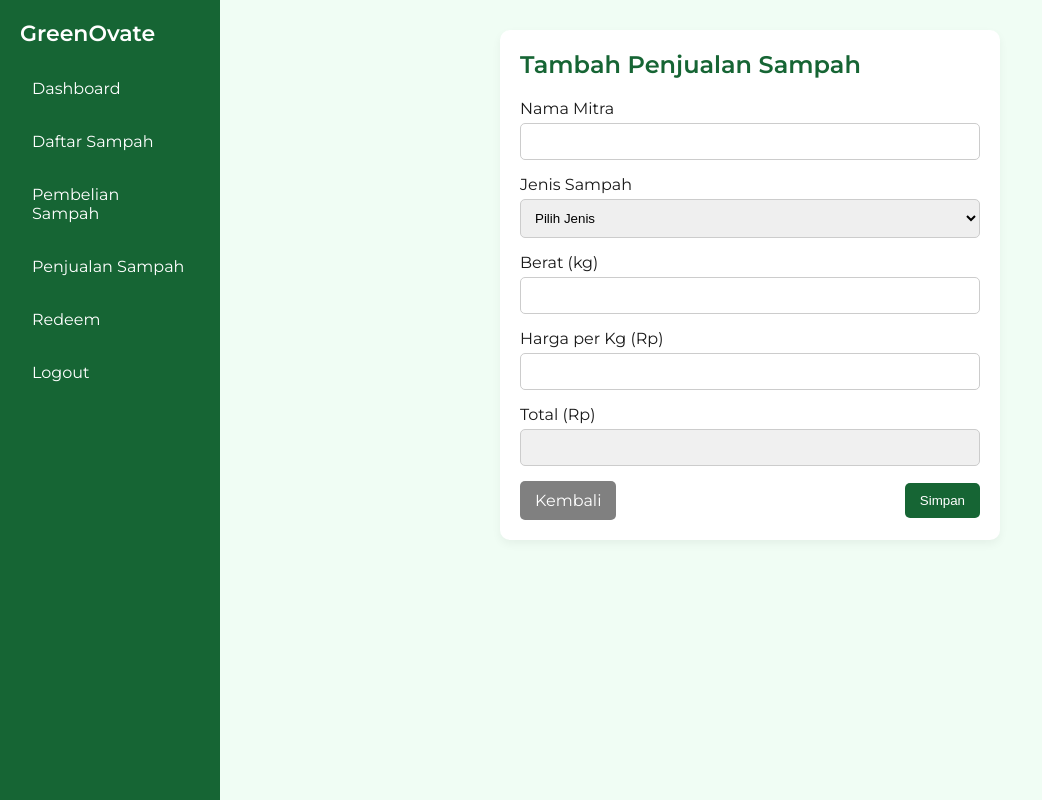
After one commit to DimasRizky21/BankSampah, a PHP site: page /admin/tambah_jual_sampah.php in a window 1280 px wide. The commit adds this page. Shown: the whole page, without its empty margins (0-1042 px from the left). Run offline with PHP 8.4, Linux system fonts and the light colour scheme; data that the repository does not hold is empty.

```diff
--- /dev/null
+++ b/admin/tambah_jual_sampah.php
@@ -0,0 +1,208 @@
+<?php
+include '../koneksi.php';
+
+// Proses simpan jika form disubmit
+if ($_SERVER['REQUEST_METHOD'] == 'POST') {
+  $nama_mitra = mysqli_real_escape_string($koneksi, $_POST['nama_mitra']);
+  $jenis_sampah_id = intval($_POST['jenis_sampah']);
+  $berat = floatval($_POST['berat']);
+  $harga_per_kg = intval($_POST['harga_per_kg']);
+  $total = $berat * $harga_per_kg;
+  $tanggal = date('Y-m-d');
+
+  // Ambil nama jenis sampah dari tabel sampah
+  $sampah_query = mysqli_query($koneksi, "SELECT jenis_sampah FROM sampah WHERE id = '$jenis_sampah_id'");
+  $sampah_data = mysqli_fetch_assoc($sampah_query);
+  $jenis_sampah = $sampah_data['jenis_sampah'];
+
+  // Simpan ke tabel penjualan_sampah
+  mysqli_query($koneksi, "INSERT INTO penjualan_sampah (nama_mitra, jenis_sampah, berat_kg, harga_per_kg, total, tanggal)
+    VALUES ('$nama_mitra', '$jenis_sampah', '$berat', '$harga_per_kg', '$total', '$tanggal')");
+
+  header("Location: jual_sampah.php");
+  exit;
+}
+
+// Ambil data jenis sampah
+$jenis_query = mysqli_query($koneksi, "SELECT id, jenis_sampah FROM sampah ORDER BY jenis_sampah ASC");
+?>
+
+<!DOCTYPE html>
+<html lang="en">
+
+<head>
+  <meta charset="UTF-8" />
+  <meta name="viewport" content="width=device-width, initial-scale=1.0" />
+  <title>Tambah Penjualan Sampah | GreenOvate</title>
+  <link href="https://fonts.googleapis.com/css2?family=Montserrat:wght@400;600&display=swap" rel="stylesheet" />
+  <style>
+    * {
+      box-sizing: border-box;
+      margin: 0;
+      padding: 0;
+    }
+
+    body {
+      font-family: 'Montserrat', sans-serif;
+      background-color: #f5fafd;
+      color: #1a1a1a;
+      display: flex;
+    }
+
+    .sidebar {
+      width: 220px;
+      background-color: #166534;
+      padding: 20px;
+      box-shadow: 2px 0 10px rgba(0, 0, 0, 0.05);
+      height: 100vh;
+      color: #fff;
+    }
+
+    .sidebar h2 {
+      font-size: 22px;
+      margin-bottom: 20px;
+    }
+
+    .sidebar nav a {
+      display: block;
+      padding: 12px;
+      margin-bottom: 10px;
+      text-decoration: none;
+      color: #fff;
+      border-radius: 8px;
+      transition: 0.3s;
+      cursor: pointer;
+    }
+
+    .sidebar nav a:hover {
+      background-color: #1b7c4d;
+    }
+
+    .main {
+      flex: 1;
+      padding: 30px;
+      background-color: #f0fdf4;
+    }
+
+    .form-container {
+      background: #fff;
+      padding: 20px;
+      border-radius: 10px;
+      max-width: 500px;
+      margin: 0 auto;
+      box-shadow: 0 4px 10px rgba(0, 0, 0, 0.05);
+    }
+
+    .form-container h2 {
+      margin-bottom: 20px;
+      color: #166534;
+    }
+
+    label {
+      display: block;
+      margin-bottom: 5px;
+    }
+
+    input,
+    select {
+      width: 100%;
+      padding: 10px;
+      margin-bottom: 15px;
+      border: 1px solid #ccc;
+      border-radius: 5px;
+    }
+
+    input[readonly] {
+      background-color: #f0f0f0;
+    }
+
+    .button-group {
+      display: flex;
+      justify-content: space-between;
+      align-items: center;
+    }
+
+    .btn {
+      padding: 10px 15px;
+      border: none;
+      border-radius: 5px;
+      cursor: pointer;
+      color: white;
+      text-decoration: none;
+      text-align: center;
+    }
+
+    .btn-back {
+      background: grey;
+    }
+
+    .btn-submit {
+      background: #166534;
+    }
+  </style>
+</head>
+
+<body>
+  <aside class="sidebar">
+    <h2>GreenOvate</h2>
+    <nav>
+      <a href="dashboard.php">Dashboard</a>
+      <a href="jenis_sampah.php">Daftar Sampah</a>
+      <a href="beli_sampah.php">Pembelian Sampah</a>
+      <a href="jual_sampah.php">Penjualan Sampah</a>
+      <a href="redeem.php">Redeem</a>
+      <a href="logout.php">Logout</a>
+    </nav>
+  </aside>
+
+  <main class="main">
+    <div class="form-container">
+      <h2>Tambah Penjualan Sampah</h2>
+      <form method="POST">
+        <label for="nama_mitra">Nama Mitra</label>
+        <input type="text" name="nama_mitra" id="nama_mitra" required>
+
+        <label for="jenis_sampah">Jenis Sampah</label>
+        <select id="jenis_sampah" name="jenis_sampah" required>
+          <option value="" disabled selected>Pilih Jenis</option>
+          <?php while ($jenis = mysqli_fetch_assoc($jenis_query)) : ?>
+            <option value="<?= $jenis['id'] ?>">
+              <?= htmlspecialchars($jenis['jenis_sampah']) ?>
+            </option>
+          <?php endwhile; ?>
+        </select>
+
+        <label for="berat">Berat (kg)</label>
+        <input type="number" step="0.01" id="berat" name="berat" required>
+
+        <label for="harga_per_kg">Harga per Kg (Rp)</label>
+        <input type="number" id="harga_per_kg" name="harga_per_kg" required>
+
+        <label for="total">Total (Rp)</label>
+        <input type="number" id="total" name="total" readonly required>
+
+        <div class="button-group">
+          <a href="jual_sampah.php" class="btn btn-back">Kembali</a>
+          <button type="submit" class="btn btn-submit">Simpan</button>
+        </div>
+      </form>
+    </div>
+  </main>
+
+  <script>
+    const berat = document.getElementById('berat');
+    const hargaPerKg = document.getElementById('harga_per_kg');
+    const total = document.getElementById('total');
+
+    berat.addEventListener('input', hitungTotal);
+    hargaPerKg.addEventListener('input', hitungTotal);
+
+    function hitungTotal() {
+      const beratValue = parseFloat(berat.value) || 0;
+      const hargaValue = parseInt(hargaPerKg.value) || 0;
+      total.value = beratValue * hargaValue;
+    }
+  </script>
+</body>
+
+</html>
```
Also changed, not shown: admin/jual_sampah.php (+39 -26 lines).
